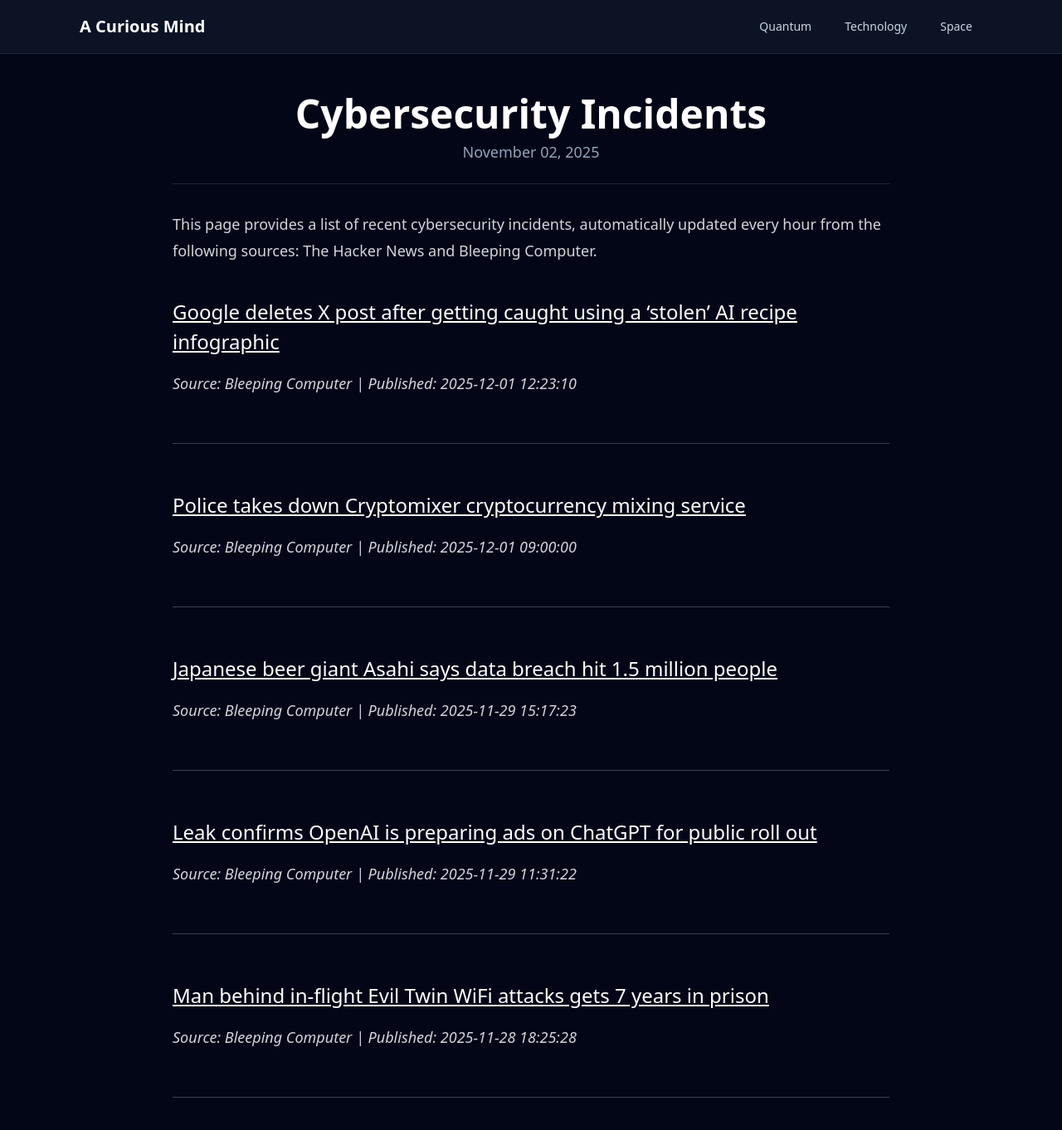
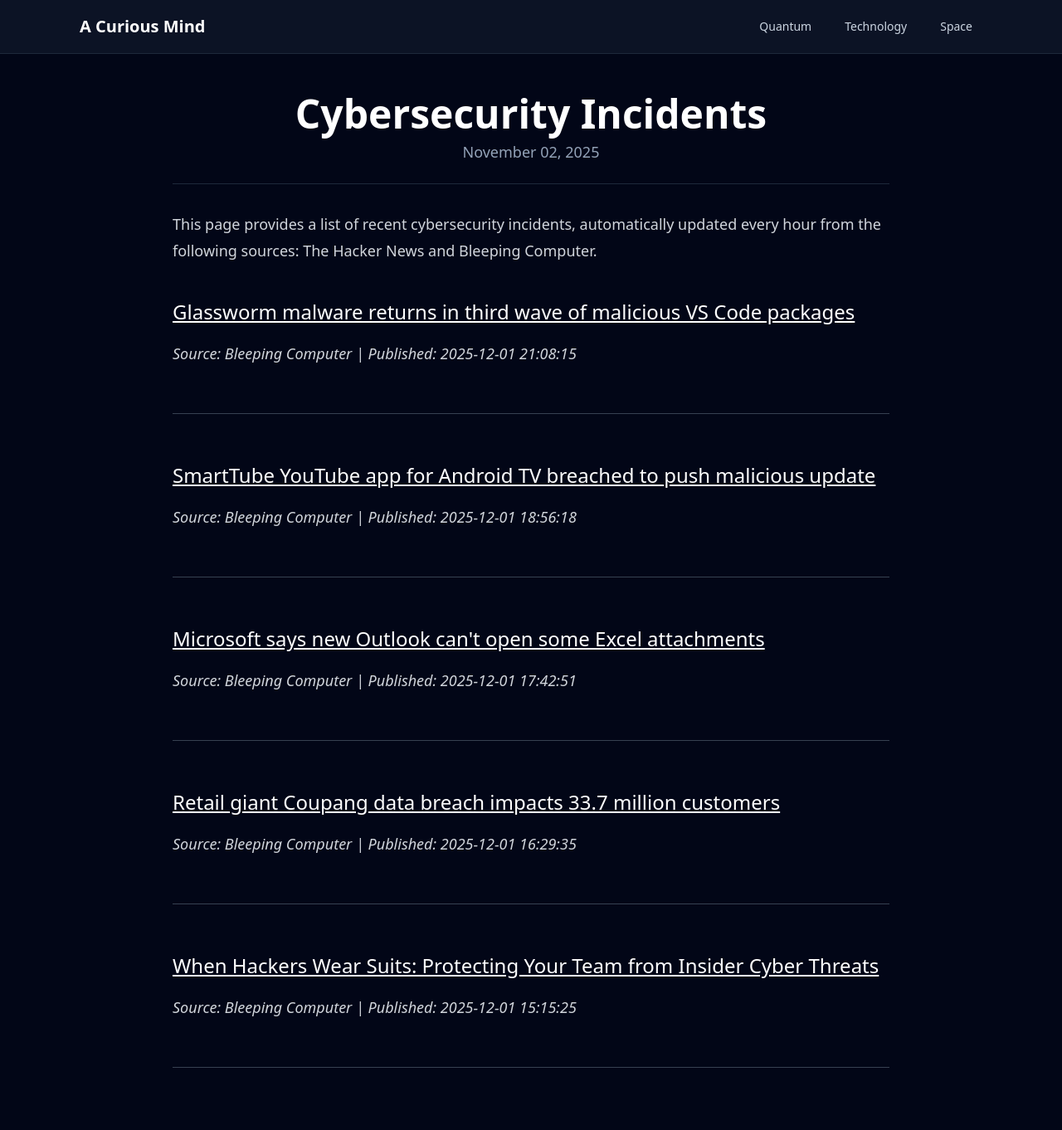
Before and after one commit to onehl7/onehl7.github.io, a Jekyll site: the page built from _posts/2025-11-02-cybersecurity-incidents.md, in a window 1280 px wide and 1400 px high. Shown: the top 1362 px of the window at 83% size. Built offline with Jekyll 4.4.1, drawn with Linux system fonts in a browser that asks for light colours; nearby versions of some CDN libraries.

Commit message:
Update news data

```diff
--- a/_data/news.json
+++ b/_data/news.json
@@ -1,32 +1,32 @@
 [
   {
     "source": "Bleeping Computer",
-    "title": "Google deletes X post after getting caught using a \u2018stolen\u2019 AI recipe infographic",
-    "link": "https://www.bleepingcomputer.com/news/artificial-intelligence/google-deletes-x-post-after-getting-caught-using-a-stolen-ai-recipe-infographic/",
-    "published": "2025-12-01 12:23:10"
+    "title": "Glassworm malware returns in third wave of malicious VS Code packages",
+    "link": "https://www.bleepingcomputer.com/news/security/glassworm-malware-returns-in-third-wave-of-malicious-vs-code-packages/",
+    "published": "2025-12-01 21:08:15"
   },
   {
     "source": "Bleeping Computer",
-    "title": "Police takes down Cryptomixer cryptocurrency mixing service",
-    "link": "https://www.bleepingcomputer.com/news/security/police-takes-down-cryptomixer-cryptocurrency-mixing-service/",
-    "published": "2025-12-01 09:00:00"
+    "title": "SmartTube YouTube app for Android TV breached to push malicious update",
+    "link": "https://www.bleepingcomputer.com/news/security/smarttube-youtube-app-for-android-tv-breached-to-push-malicious-update/",
+    "published": "2025-12-01 18:56:18"
   },
   {
     "source": "Bleeping Computer",
-    "title": "Japanese beer giant Asahi says data breach hit 1.5 million people",
-    "link": "https://www.bleepingcomputer.com/news/security/japanese-beer-giant-asahi-says-data-breach-hit-15-million-people/",
-    "published": "2025-11-29 15:17:23"
+    "title": "Microsoft says new Outlook can't open some Excel attachments",
+    "link": "https://www.bleepingcomputer.com/news/microsoft/microsoft-says-new-outlook-cant-open-some-excel-attachments/",
+    "published": "2025-12-01 17:42:51"
   },
   {
     "source": "Bleeping Computer",
-    "title": "Leak confirms OpenAI is preparing ads on ChatGPT for public roll out",
-    "link": "https://www.bleepingcomputer.com/news/artificial-intelligence/leak-confirms-openai-is-preparing-ads-on-chatgpt-for-public-roll-out/",
-    "published": "2025-11-29 11:31:22"
+    "title": "Retail giant Coupang data breach impacts 33.7 million customers",
+    "link": "https://www.bleepingcomputer.com/news/security/retail-giant-coupang-suffers-data-breach-impacting-337-million-people/",
+    "published": "2025-12-01 16:29:35"
   },
   {
     "source": "Bleeping Computer",
-    "title": "Man behind in-flight Evil Twin WiFi attacks gets 7 years in prison",
-    "link": "https://www.bleepingcomputer.com/news/security/man-behind-in-flight-evil-twin-wifi-attacks-gets-7-years-in-prison/",
-    "published": "2025-11-28 18:25:28"
+    "title": "When Hackers Wear Suits: Protecting Your Team from Insider Cyber Threats",
+    "link": "https://www.bleepingcomputer.com/news/security/when-hackers-wear-suits-protecting-your-team-from-insider-cyber-threats/",
+    "published": "2025-12-01 15:15:25"
   }
 ]
```
